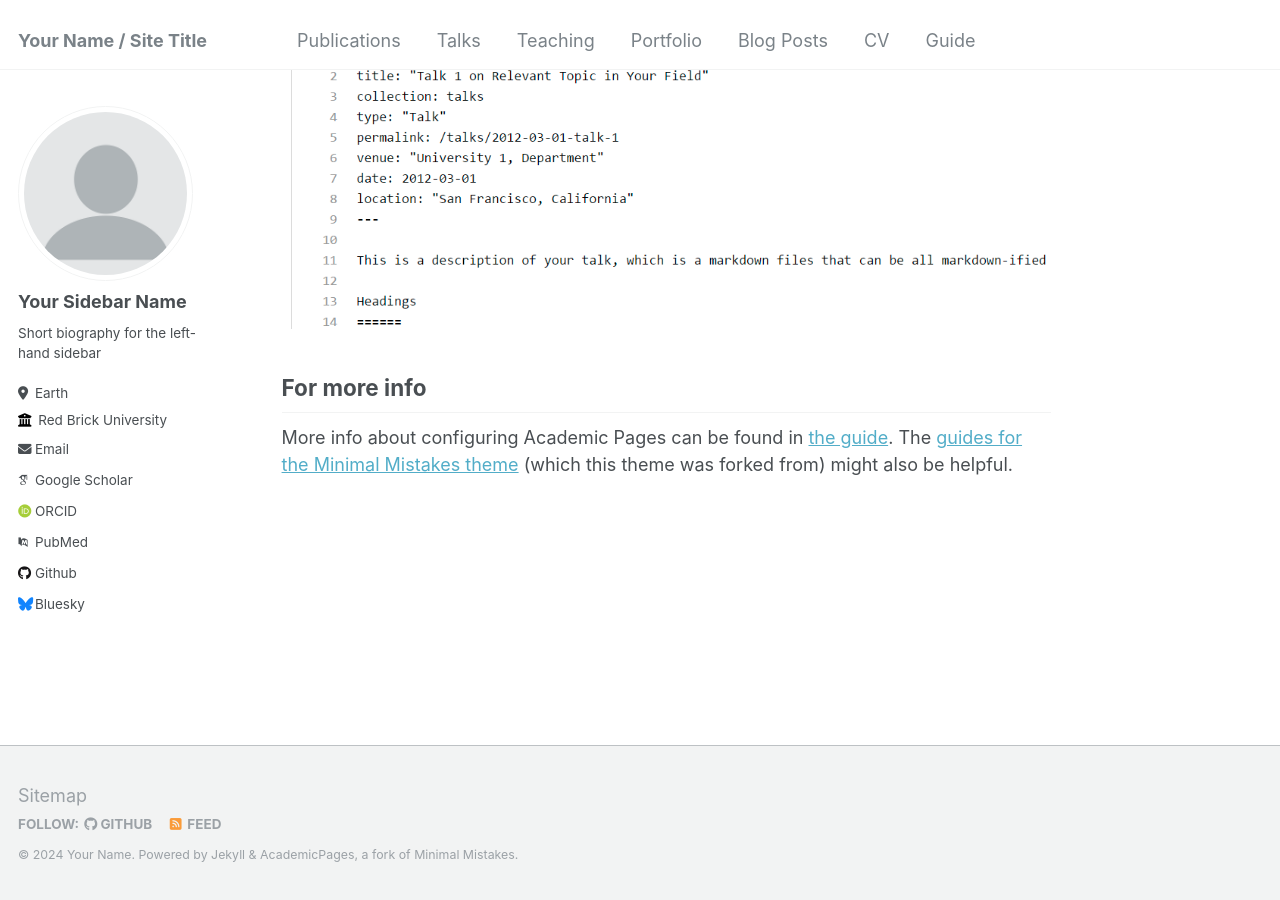
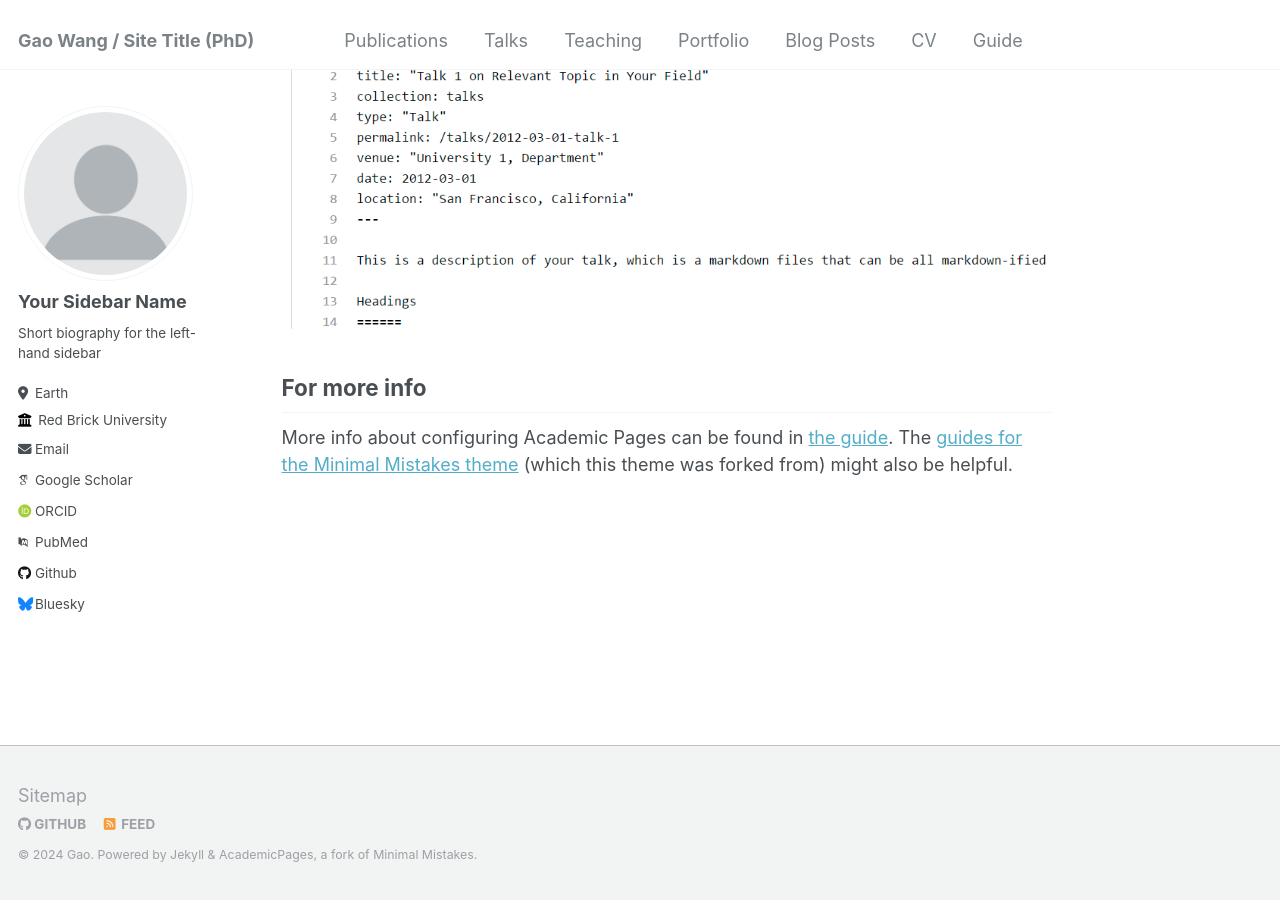
Before and after one commit to wg1275970202/test_page.github.io, a Jekyll site: the page built from _pages/about.md, in a window 1280 px wide and 900 px high, scrolled down 2660 px. Built offline with Jekyll 4.4.1, drawn with Linux system fonts in a browser that asks for light colours; some web fonts are replaced.

Commit message:
Update _config.yml

```diff
--- a/_config.yml
+++ b/_config.yml
@@ -7,10 +7,10 @@
 # server process.
 
 # Basic Site Settings
-locale                   : "en-US"
-title                    : "Your Name / Site Title"
+locale                   : "en-UK"
+title                    : "Gao Wang / Site Title (PhD)"
 title_separator          : "-"
-name                     : &name "Your Name"
+name                     : &name "Gao"
 description              : &description "personal description"
 url                      : https://academicpages.github.io # the base hostname & protocol for your site e.g. "https://mmistakes.github.io"
 baseurl                  : "" # the subpath of your site, e.g. "/blog"
```
